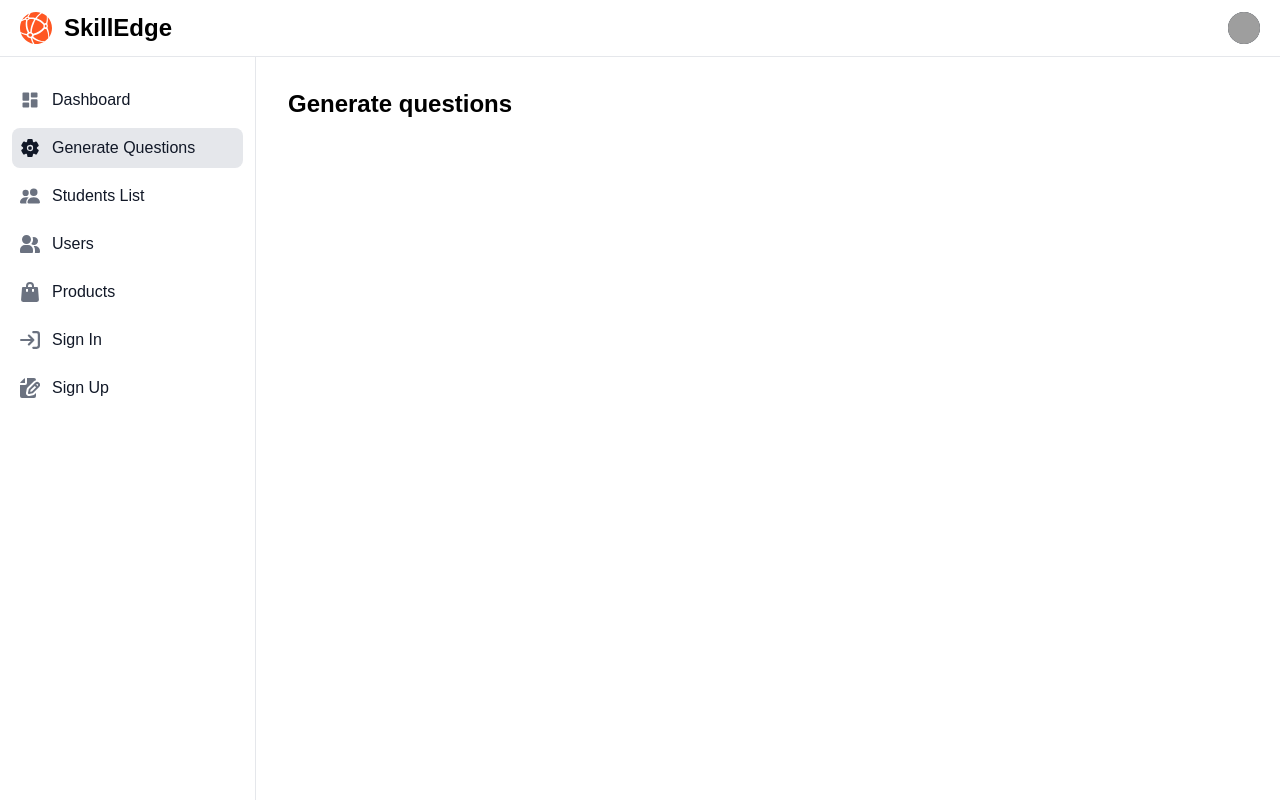
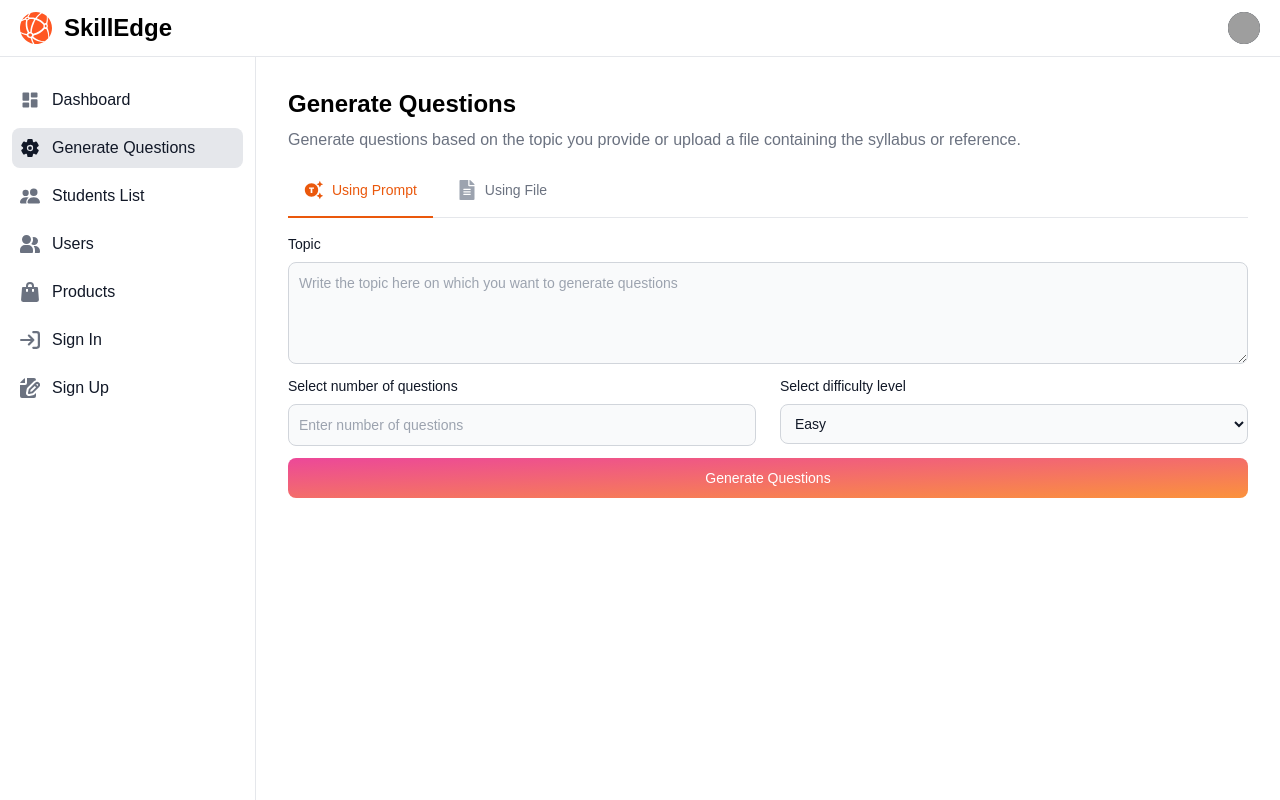
Before and after one commit to Heramb4270/Skill-Edge-AI, a Next.js app in the folder frontend/: page /admin in a window 1280 px wide. Both pictures are taken after a click on the link "Generate Questions". Built offline with nearby package versions, Linux system fonts and the light colour scheme; grey boxes are pictures that could not be loaded.

Commit message:
changed Generate questions UI

```diff
--- a/frontend/components/admin/GenerateQuestion.jsx
+++ b/frontend/components/admin/GenerateQuestion.jsx
@@ -1,9 +1,151 @@
-import React from 'react'
+"use client";
+import { useState } from "react";
+import { MdGeneratingTokens } from "react-icons/md";
+import { FaFileAlt } from "react-icons/fa";
+import { CgSpinner } from "react-icons/cg";
+
 
 export default function GenerateQuestion() {
-  return (
-    <div className="bg-white dark:bg-gray-800 text-black dark:text-white p-4 rounded-lg">
-        <h1 className="text-2xl font-bold">Generate questions</h1>
-    </div>
-  )
+    const [topic, setTopic] = useState("");
+    const [numberOfQuestions, setNumberOfQuestions] = useState(0);
+    const [difficultyLevel, setDifficultyLevel] = useState("Easy");
+    const [file, setFile] = useState(null);
+    const [loading, setLoading] = useState(false);
+    const [error, setError] = useState(null);
+    const [tab, setTab] = useState("prompt");
+
+    return (
+        <div className="bg-white dark:bg-gray-800 text-black dark:text-white p-4 rounded-lg">
+            <h1 className="text-2xl font-bold mb-2">Generate Questions</h1>
+            <p className="text-gray-500 mb-3">
+                Generate questions based on the topic you provide or upload a file containing the syllabus or reference.
+            </p>
+
+            <div className="border-b border-gray-200 dark:border-gray-700 mb-4">
+                <ul className="flex flex-wrap -mb-px text-sm font-medium text-center text-gray-500 dark:text-gray-400">
+                    <li className="me-2">
+                        <a
+                            href="#"
+                            className={`inline-flex items-center justify-center p-4 border-b-2 ${
+                                tab === "prompt"
+                                    ? "text-orange-600 border-orange-600 dark:text-orange-500 dark:border-orange-500"
+                                    : "border-transparent hover:text-gray-600 hover:border-gray-300 dark:hover:text-gray-300 "
+                            } rounded-t-lg group`}
+                            onClick={() => setTab("prompt")}
+                        >
+                            <MdGeneratingTokens
+                                className={`w-5 h-5 me-2 ${
+                                    tab === "prompt"
+                                        ? "text-orange-600 dark:text-orange-500"
+                                        : "text-gray-400 group-hover:text-gray-500 dark:text-gray-500 dark:group-hover:text-gray-300"
+                                }`}
+                            />
+                            Using Prompt
+                        </a>
+                    </li>
+                    <li className="me-2">
+                        <a
+                            href="#"
+                            className={`inline-flex items-center justify-center p-4 border-b-2 ${
+                                tab === "file"
+                                    ? "text-orange-600 border-orange-600 dark:text-orange-500 dark:border-orange-500"
+                                    : "border-transparent hover:text-gray-600 hover:border-gray-300 dark:hover:text-gray-300 "
+                            } rounded-t-lg group`}
+                            aria-current="page"
+                            onClick={() => setTab("file")}
+                        >
+                            <FaFileAlt
+                                className={`w-5 h-5 me-2 ${
+                                    tab === "file"
+                                        ? "text-orange-600 dark:text-orange-500"
+                                        : "text-gray-400 group-hover:text-gray-500 dark:text-gray-500 dark:group-hover:text-gray-300"
+                                }`}
+                            />
+                            Using File
+                        </a>
+                    </li>
+                </ul>
+            </div>
+            {tab === "prompt" ? (
+                <div className="mb-3">
+                    <label
+                        for="message"
+                        className="block mb-2 text-sm font-medium text-gray-900 dark:text-white"
+                    >
+                        Topic
+                    </label>
+                    <textarea
+                        id="message"
+                        rows="4"
+                        className="block p-2.5 w-full text-sm text-gray-900 bg-gray-50 rounded-lg border border-gray-300 focus:ring-orange-500 focus:border-orange-500 dark:bg-gray-700 dark:border-gray-600 dark:placeholder-gray-400 dark:text-white dark:focus:ring-orange-500 dark:focus:border-orange-500"
+                        placeholder="Write the topic here on which you want to generate questions"
+                    ></textarea>
+                </div>
+            ) : (
+                <div className="mb-4">
+                    <label
+                        className="block mb-2 text-sm font-medium text-gray-900 dark:text-white"
+                        for="file_input"
+                    >
+                        Upload Syllabus/Reference
+                    </label>
+                    <input
+                        id="file_input"
+                        type="file"
+                        className="bg-gray-50 border border-gray-300 text-gray-900 text-sm rounded-lg focus:ring-orange-500 focus:border-orange-500 block w-full p-2.5 dark:bg-gray-700 dark:border-gray-600 dark:placeholder-gray-400 dark:text-white dark:focus:ring-orange-500 dark:focus:border-orange-500"
+                    />
+                </div>
+            )}
+            <div className="grid grid-cols-1 gap-6 md:grid-cols-2">
+                <div className="mb-3">
+                    <label
+                        for="number-input"
+                        className="block mb-2 text-sm font-medium text-gray-900 dark:text-white"
+                    >
+                        Select number of questions
+                    </label>
+                    <input
+                        type="number"
+                        id="number-input"
+                        aria-describedby="helper-text-explanation"
+                        className="bg-gray-50 border border-gray-300 text-gray-900 text-sm rounded-lg focus:ring-orange-500 focus:border-orange-500 block w-full p-2.5 dark:bg-gray-700 dark:border-gray-600 dark:placeholder-gray-400 dark:text-white dark:focus:ring-orange-500 dark:focus:border-orange-500"
+                        placeholder="Enter number of questions"
+                        required
+                    />
+                </div>
+                <div>
+                    <label
+                        for="countries"
+                        className="block mb-2 text-sm font-medium text-gray-900 dark:text-white"
+                    >
+                        Select difficulty level
+                    </label>
+                    <select
+                        id="countries"
+                        className="bg-gray-50 border border-gray-300 text-gray-900 text-sm rounded-lg focus:ring-orange-500 focus:border-orange-500 block w-full p-2.5 dark:bg-gray-700 dark:border-gray-600 dark:placeholder-gray-400 dark:text-white dark:focus:ring-orange-500 dark:focus:border-orange-500"
+                    >
+                        <option>Easy</option>
+                        <option>Medium</option>
+                        <option>Hard</option>
+                    </select>
+                </div>
+            </div>
+
+            <button
+                type="button"
+                className="text-white bg-gradient-to-br from-pink-500 to-orange-400 hover:bg-gradient-to-bl focus:ring-4 focus:outline-none focus:ring-pink-200 dark:focus:ring-pink-800 font-medium rounded-lg text-sm px-5 py-2.5 text-center me-2 mb-2 w-full"
+                onClick={() => setLoading(loading => !loading)}
+                disabled={loading}
+            >
+                {loading ? (
+                    <>
+                    <CgSpinner className="animate-spin inline-block w-5 h-5 me-2" />
+                    Generating Questions...
+                    </>
+                ) : (
+                    "Generate Questions"
+                )}
+            </button>
+        </div>
+    );
 }
```
